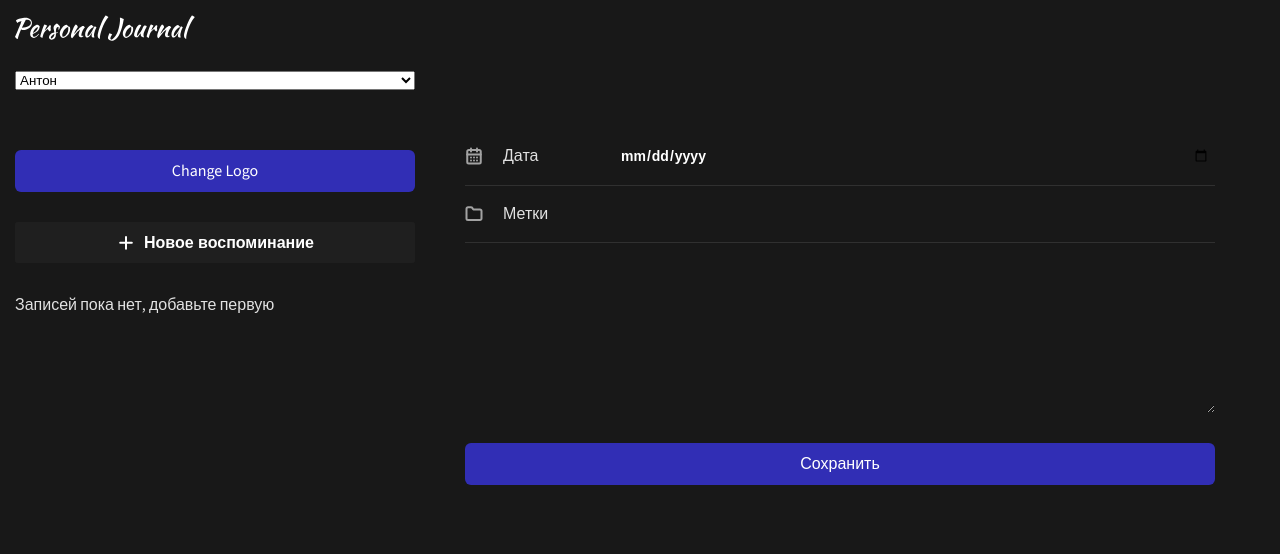
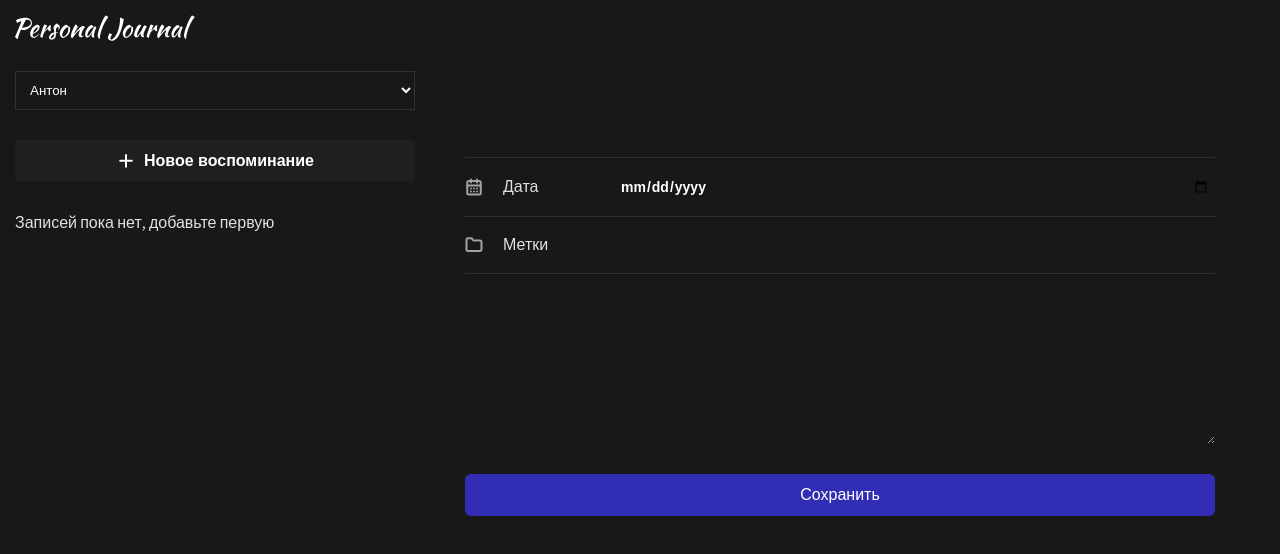
Before and after one commit to vitaliygalata1986/react-notes, a React (Vite) app: page / in a window 1280 px wide. Shown: the top 554 px of the page. Built offline with nearby package versions, Linux system fonts and the light colour scheme.

Commit message:
finish project

```diff
--- a/src/App.jsx
+++ b/src/App.jsx
@@ -9,6 +9,7 @@ import Body from './layouts/Body/Body';
 import { useLocalStorage } from './hooks/use-localstorage.hooks';
 //import { UserContext } from './context/user.context';
 import { UserContextProvider } from './context/user.context';
+import { useState } from 'react';
 
 function mapItems(items) {
   if (!items) {
@@ -23,6 +24,7 @@ function mapItems(items) {
 function App() {
   // const [items, setItems] = useState([]);
   const [items, setItems] = useLocalStorage('data');
+  const [selectedItem, setSelectedItem] = useState(null); // выбранный item
   // const [userId, setUserId] = useState(1);
   // console.log('App');
   /*
@@ -65,6 +67,8 @@ function App() {
   */
 
   const addItem = (item) => {
+    if (!item.id) {
+      // если item не сушествует
       // console.log(item); // {title: 'asxasxas', text: 'asxasxasx', date: '2023-12-21', userId: 1, tag: 'asx'}
       setItems([
         ...mapItems(items),
@@ -77,6 +81,24 @@ function App() {
           id: items.length > 0 ? Math.max(...items.map((i) => i.id)) + 1 : 1,
         },
       ]);
+    } else {
+      // иначе обновим текущий item
+      setItems([
+        ...mapItems(items).map((i) => {
+          if (i.id === item.id) {
+            return {
+              ...item,
+            };
+          }
+          return i; // инача просто возвращаем i (другие item оставляем)
+        }),
+      ]);
+    }
+  };
+
+  const deleteItem = (id) => {
+    setItems([...items.filter((i) => i.id !== id)]);
+    setSelectedItem(null);
   };
 
   return (
@@ -86,12 +108,16 @@ function App() {
         <div className="app">
           <LeftPanel>
             <Header />
-            <JournalAddButton />
+            <JournalAddButton clearForm={() => setSelectedItem(null)} />
             {/* <JournalList items={items} /> */}
-            <JournalList items={mapItems(items)} />
+            <JournalList setItem={setSelectedItem} items={mapItems(items)} />
           </LeftPanel>
           <Body>
-            <JournalForm onSubmit={addItem} />
+            <JournalForm
+              data={selectedItem}
+              onDelete={deleteItem}
+              onSubmit={addItem}
+            />
           </Body>
         </div>
       </UserContextProvider>
--- a/src/components/CardButton/CardButton.jsx
+++ b/src/components/CardButton/CardButton.jsx
@@ -1,8 +1,13 @@
 import './CardButton.css';
 
-function CardButton({ children, className }) {
+function CardButton({ children, className, ...props }) {
+  //console.log({ ...props }); // onClick: ()=>setItem(item)
   const cl = 'card-button' + (className ? ' ' + className : '');
-  return <button className={cl}>{children}</button>;
+  return (
+    <button {...props} className={cl}>
+      {children}
+    </button>
+  );
 }
 
 export default CardButton;
--- a/src/components/Header/Header.jsx
+++ b/src/components/Header/Header.jsx
@@ -1,12 +1,12 @@
 import SelectUser from '../SelectUser/SelectUser';
-import Button from '../Button/Button';
+//import Button from '../Button/Button';
 import Logo from '../Logo/Logo';
 // import styles from './Header.module.css';
 // import { useState, useCallback } from 'react';
-import { useState } from 'react';
+// import { useState } from 'react';
 const logos = ['/logo.svg', '/vite.svg'];
 function Header() {
-  const [logoIndex, setLogoIndex] = useState(0);
+  // const [logoIndex, setLogoIndex] = useState(0);
   //const [secondIndex, setSecondIndex] = useState(0);
   //console.log('Header');
   /*
@@ -16,16 +16,19 @@ function Header() {
     console.log(logoIndex);
   }, [logoIndex]);
 */
-
+  /*
   const changeLogo = () => {
     setLogoIndex((state) => Number(!state)); // state - предыдущее состояние
-    //setSecondIndex((i) => i + 1);
+    //set
+    SecondIndex((i) => i + 1);
   };
+  */
   return (
     <>
-      <Logo image={logos[logoIndex]} />
+      {/* <Logo image={logos[logoIndex]} /> */}
+      <Logo image={logos[0]} />
       <SelectUser />
-      <Button onClick={changeLogo}>Change Logo</Button>
+      {/* <Button onClick={changeLogo}>Change Logo</Button> */}
     </>
   );
 }
--- a/src/components/JournalAddButton/JournalAddButton.jsx
+++ b/src/components/JournalAddButton/JournalAddButton.jsx
@@ -1,9 +1,9 @@
 import CardButton from '../CardButton/CardButton';
 import './JournalAddButton.css';
 
-function JournalAddButton() {
+function JournalAddButton({ clearForm }) {
   return (
-    <CardButton className="journal-add">
+    <CardButton className="journal-add" onClick={clearForm}>
       <svg
         xmlns="http://www.w3.org/2000/svg"
         width="20"
--- a/src/components/JournalForm/JournalForm.module.css
+++ b/src/components/JournalForm/JournalForm.module.css
@@ -37,3 +37,17 @@
   background: rgb(68, 6, 6);
   color: #fff;
 }
+
+.delete {
+  background-color: transparent;
+  border: none;
+  cursor: pointer;
+  padding: 0;
+  height: 30px;
+  width: 30px;
+}
+
+.delete:hover {
+  background: rgba(255, 255, 255, 0.05);
+  border-radius: 50%;
+}
--- a/src/components/JournalForm/JournalForm.state.jsx
+++ b/src/components/JournalForm/JournalForm.state.jsx
@@ -52,10 +52,15 @@ export function formReducer(state, action) {
       return {
         ...state,
         values: {
-          ...state.values, // мы ведь не можем все сразу инпуты обработать, поэтому возращаем предыдущий стейт
+          ...state.values, // мы ведь не можем все сразу инпуты обработать, поэтому возвращаем предыдущий стейт
           ...action.payload, // дополним одним инпутом, который нам пришел
         },
       };
     }
+    case 'SET_FORM': {
+      return {
+        ...state,
+      };
+    }
   }
 }
--- a/src/components/JournalForm/JournalFormUseReducer.jsx
+++ b/src/components/JournalForm/JournalFormUseReducer.jsx
@@ -8,7 +8,7 @@ import { formReducer, INITIAL_STATE } from './JournalForm.state';
 import { UserContext } from '../../context/user.context';
 import { useContext } from 'react';
 
-function JournalForm({ onSubmit }) {
+function JournalForm({ onSubmit, data, onDelete }) {
   const { userId } = useContext(UserContext);
   // dispatchForm - функция, которая вызывает нашу функцию обработчик
   const [formState, dispatchForm] = useReducer(formReducer, INITIAL_STATE);
@@ -45,8 +45,31 @@ function JournalForm({ onSubmit }) {
     if (isFormReadyToSubmit) {
       onSubmit(values); // values - это объект с данными, которые мы отправляем {title: 'ewfw', date: '2023-12-23', tag: 'wefw', text: 'wef'}
       dispatchForm({ type: 'CLEAR_FORM' });
+      dispatchForm({
+        type: 'SET_VALUE',
+        payload: { userId },
+      });
     }
-  }, [isFormReadyToSubmit, onSubmit, values]);
+  }, [isFormReadyToSubmit, onSubmit, values, userId]);
+
+  useEffect(() => {
+    // будет срабатывать, когда выберим item
+    if (!data) {
+      // изначально data - null
+      // !null - true
+      dispatchForm({ type: 'CLEAR_FORM' });
+      dispatchForm({
+        type: 'SET_VALUE',
+        payload: { userId },
+      });
+    }
+    dispatchForm({
+      type: 'SET_VALUE',
+      payload: {
+        ...data,
+      },
+    });
+  }, [data]);
 
   useEffect(() => {
     // при изменении userId мы дополним нашу форму
@@ -72,12 +95,24 @@ function JournalForm({ onSubmit }) {
     dispatchForm({ type: 'SUBMIT' });
   };
 
+  const deleteJournalItem = () => {
+    onDelete(data.id);
+    dispatchForm({ type: 'CLEAR_FORM' });
+    // после очистки формы мы должны сразу прочитать select
+    // выбранного пользователя
+    dispatchForm({
+      type: 'SET_VALUE',
+      payload: { userId },
+    });
+  };
+
   return (
     /*
       <UserContext.Consumer>
         {(context) => (
     */
     <form className={styles['journal-form']} onSubmit={addJournalItem}>
+      <div className={styles['form-row']}>
         <Input
           name="title"
           type="text"
@@ -87,6 +122,16 @@ function JournalForm({ onSubmit }) {
           onChange={onChange}
           appearence="title"
         />
+        {data?.id && (
+          <button className={styles.delete} type="button">
+            <img
+              onClick={deleteJournalItem}
+              src="/delete.svg"
+              alt="Удалить запись"
+            />
+          </button>
+        )}
+      </div>
       <div className={styles['form-row']}>
         <label htmlFor="date" className={styles['form-lable']}>
           <img src="/calendar.svg" alt="Иконка календаря" />
@@ -96,7 +141,9 @@ function JournalForm({ onSubmit }) {
           type="date"
           name="date"
           ref={dateRef}
-          value={values.date}
+          value={
+            values.date ? new Date(values.date).toISOString().slice(0, 10) : ''
+          }
           isValid={!isValid.date}
           onChange={onChange}
           id="date"
--- a/src/components/JournalList/JournalList.jsx
+++ b/src/components/JournalList/JournalList.jsx
@@ -4,7 +4,7 @@ import { UserContext } from '../../context/user.context';
 import './JournalList.css';
 import { useContext, useMemo } from 'react';
 
-function JournalList({ items }) {
+function JournalList({ items, setItem }) {
   const { userId } = useContext(UserContext);
 
   //const sortItems = (a, b) => b.date - a.date;
@@ -33,7 +33,7 @@ function JournalList({ items }) {
   return (
     <div className="journal-list">
       {filterItems.map((item) => (
-        <CardButton key={item.id}>
+        <CardButton key={item.id} onClick={() => setItem(item)}>
           <JournalItem {...item} />
         </CardButton>
       ))}
--- a/src/components/SelectUser/SelectUser.jsx
+++ b/src/components/SelectUser/SelectUser.jsx
@@ -1,5 +1,6 @@
 import { useContext } from 'react';
 import { UserContext } from '../../context/user.context';
+import styles from './SelectUser.module.css';
 
 //function SelectUser({ changeUser }) {
 function SelectUser() {
@@ -8,7 +9,13 @@ function SelectUser() {
     setUserId(Number(e.target.value));
   };
   return (
-    <select name="user" id="user" value={userId} onChange={changeUser}>
+    <select
+      className={styles['select']}
+      name="user"
+      id="user"
+      value={userId}
+      onChange={changeUser}
+    >
       <option value="1">Антон</option>
       <option value="2">Вася</option>
     </select>
--- /dev/null
+++ b/src/components/SelectUser/SelectUser.module.css
@@ -0,0 +1,6 @@
+.select {
+  padding: 10px;
+  background: none;
+  border: 1px solid #323232;
+  color: #fff;
+}
```
Lines whose indentation alone changed are shown as unchanged.
